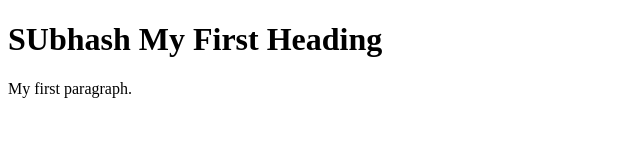
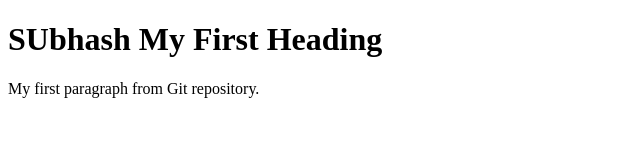
Before and after one commit to subhashjapan1561/The_cloudeadvisory, a plain HTML site: page index.html in a window 1280 px wide. Shown: the whole page, without its empty margins (0-640 px from the left). Drawn offline with Linux system fonts and the light colour scheme.

Commit message:
Update index.html
Gitrepository

```diff
--- a/index.html
+++ b/index.html
@@ -3,7 +3,7 @@
 <body>
 
 <h1>SUbhash My First Heading</h1>
-<p>My first paragraph.</p>
+<p>My first paragraph from Git repository.</p>
 
 </body>
 </html>
```
